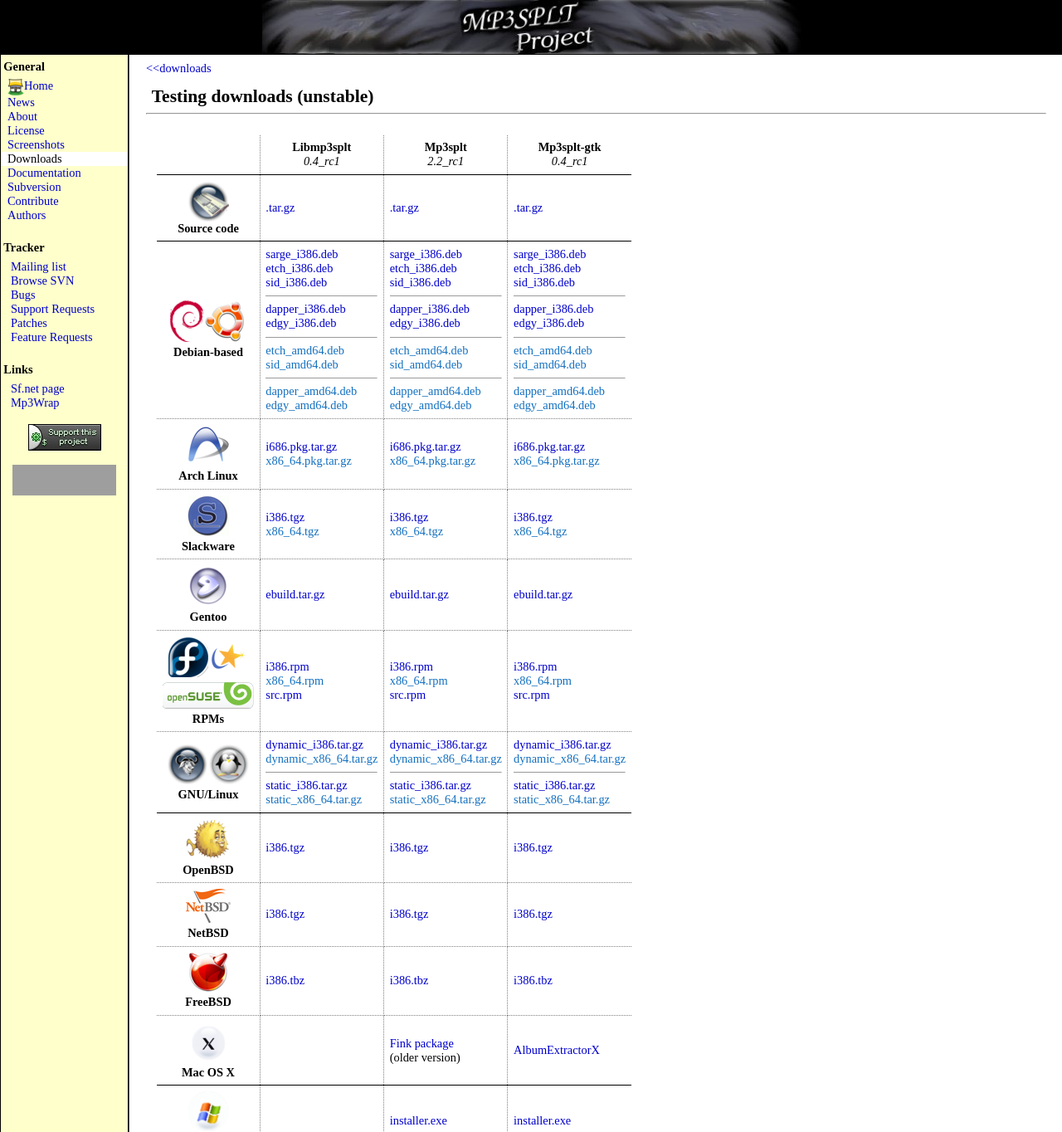
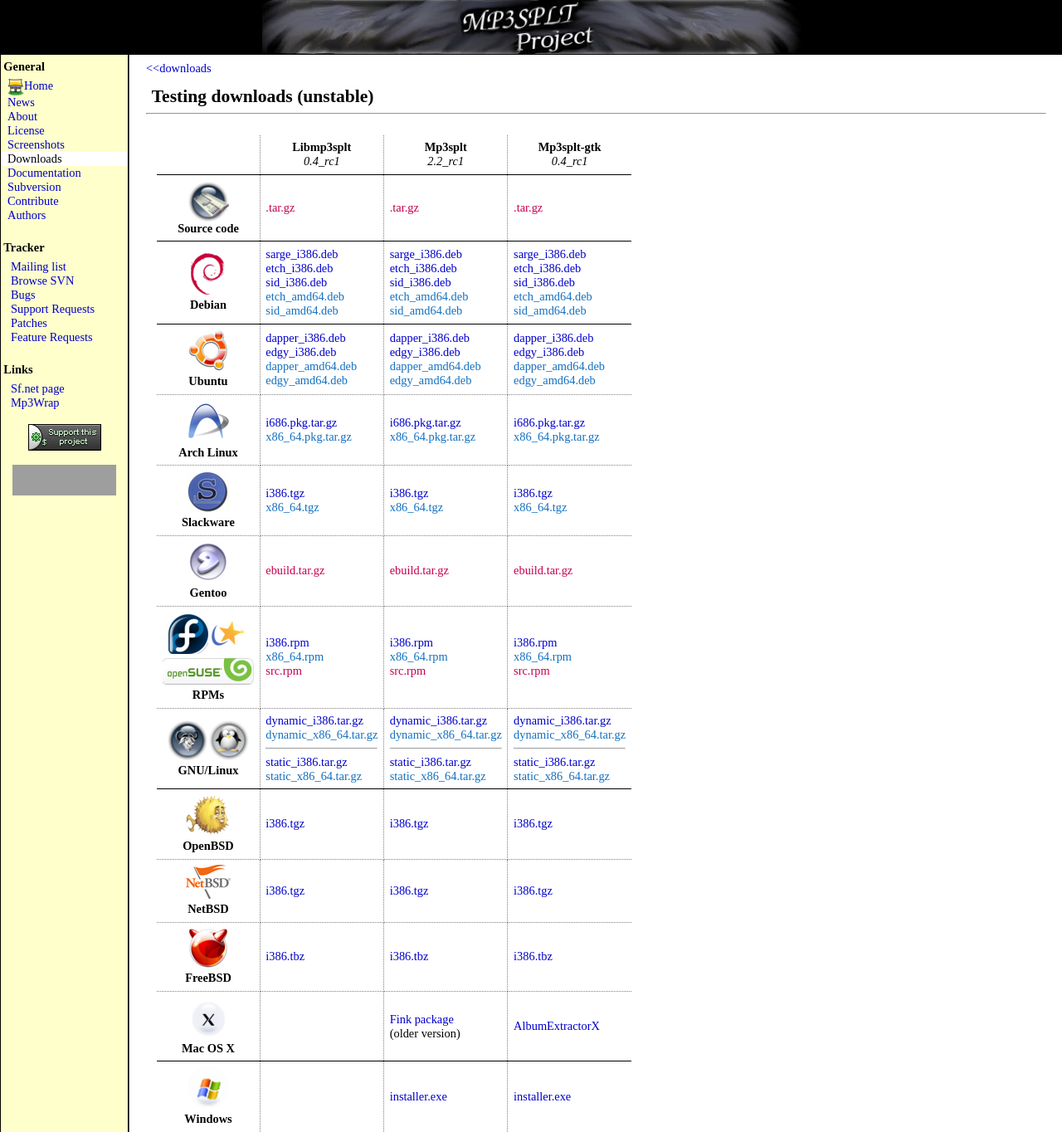
Before and after one commit to eharris/mp3splt-web, a PHP site: page /testing_downloads.php in a window 1280 px wide. Shown: the top 1364 px of the page at 83% size. Run offline with PHP 8.4, Linux system fonts and the light colour scheme; grey boxes are pictures that could not be loaded.

Commit message:
added testing_downloads.php page where we can put downloads for testing, and created thumb icons in case we need them; fixed some w3c errors too

```diff
--- a/web/default.css
+++ b/web/default.css
@@ -36,6 +36,27 @@ a.amd64:link {
          background-color:inherit;
          }
 a.amd64:hover {
+          color:#555555;
+          text-decoration: underline;
+          background-color:inherit;
+}
+
+/* source links */
+a.source {
+    color:#E3004F;
+    text-decoration: none;
+    background-color:inherit;
+    }
+a.source:visited {
+            color:#C11399;
+            text-decoration: none;
+            background-color:inherit;
+            }
+a.source:link {
+         color:#C3004F;
+         background-color:inherit;
+         }
+a.source:hover {
           color:#555555;
           text-decoration: underline;
           background-color:inherit;
--- a/web/testing_downloads.php
+++ b/web/testing_downloads.php
@@ -28,8 +28,8 @@ function create_main_page()
 
 <!-- links to downloads on this same page
 <a href=\"#source_code\"><img border=0 src=\"icons/thumb/keyboard_thumb.png\" />Source code</a>,
-<a href=\"#debian\"><img border=0 src=\"icons/thumb/debian_thumb.png\" />Debian &
-<img border=0 src=\"icons/thumb/ubuntu_thumb.png\" />Ubuntu</a>,
+<a href=\"#debian\"><img border=0 src=\"icons/thumb/debian_thumb.png\" />Debian</a>,
+<a href=\"#ubuntu\"><img border=0 src=\"icons/thumb/ubuntu_thumb.png\" />Ubuntu</a>,
 <a href=\"#arch\"><img border=0 src=\"icons/thumb/arch_thumb.png\" />Arch Linux</a>,
 <a href=\"#slackware\"><img border=0 src=\"icons/thumb/slackware_thumb.png\" />Slackware</a>,
 <a href=\"#gentoo\"><img border=0 src=\"icons/thumb/gentoo_thumb.png\" />Gentoo</a>,
@@ -71,14 +71,14 @@ function create_main_page()
 <span style=\"font-weight:bold\">Source code</span>
 </td>
 <td class=\"mainpagedownloadtd\" style=\"border-top:solid;border-top-width:1pt;\">
-<a href=\"${download_url}libmp3splt-${libmp3splt_version}.tar.gz${download_suffix}\">.tar.gz</a>
+<a class=\"source\" href=\"${download_url}libmp3splt-${libmp3splt_version}.tar.gz${download_suffix}\">.tar.gz</a>
 </td>
 <td class=\"mainpagedownloadtd\" style=\"border-top:solid;border-top-width:1pt;\">
-<a href=\"${download_url}mp3splt-${mp3splt_version}.tar.gz${download_suffix}\">
+<a class=\"source\" href=\"${download_url}mp3splt-${mp3splt_version}.tar.gz${download_suffix}\">
 .tar.gz</a>
 </td>
 <td class=\"mainpagedownloadtd\" style=\"border-right:none;border-top:solid;border-top-width:1pt;\">
-<a href=\"${download_url}mp3splt-gtk-${mp3splt_gtk_version}.tar.gz${download_suffix}\">
+<a class=\"source\" href=\"${download_url}mp3splt-gtk-${mp3splt_gtk_version}.tar.gz${download_suffix}\">
 .tar.gz</a>
 </td>
 </tr>
@@ -86,8 +86,8 @@ function create_main_page()
 <!-- Debian -->
 <tr id=\"debian\">
 <td class=\"mainpagedownloadtd\" style=\"border-left:none;text-align:center;border-top:solid;border-top-width:1pt;\">
-<img alt=\"\" src=\"icons/debian.png\" /><img alt=\"\" src=\"icons/ubuntu.png\" />
-<div class=\"osname\">Debian-based</div>
+<img alt=\"\" src=\"icons/debian.png\" />
+<div class=\"osname\">Debian</div>
 </td>
 <td class=\"mainpagedownloadtd\" style=\"border-top:solid;border-top-width:1pt;\">
 
@@ -98,23 +98,12 @@ sarge_i386.deb</a><br />
 etch_i386.deb</a><br />
 <a href=\"${download_url}libmp3splt_${libmp3splt_version}.sid_i386.deb${download_suffix}\">
 sid_i386.deb</a><br />
-<hr size=\"1\"/>
-<a href=\"${download_url}libmp3splt_${libmp3splt_version}.dapper_i386.deb${download_suffix}\">
-dapper_i386.deb</a><br />
-<a href=\"${download_url}libmp3splt_${libmp3splt_version}.edgy_i386.deb${download_suffix}\">
-edgy_i386.deb</a><br />
-<hr size=\"1\"/>
 
 <!-- amd64 -->
 <a class=\"amd64\" href=\"${download_url}libmp3splt_${libmp3splt_version}.etch_amd64.deb${download_suffix}\">
 etch_amd64.deb</a><br />
 <a class=\"amd64\" href=\"${download_url}libmp3splt_${libmp3splt_version}.sid_amd64.deb${download_suffix}\">
 sid_amd64.deb</a><br />
-<hr size=\"1\"/>
-<a class=\"amd64\" href=\"${download_url}libmp3splt_${libmp3splt_version}.dapper_amd64.deb${download_suffix}\">
-dapper_amd64.deb</a><br />
-<a class=\"amd64\" href=\"${download_url}libmp3splt_${libmp3splt_version}.edgy_amd64.deb${download_suffix}\">
-edgy_amd64.deb</a><br />
 
 </td>
 <td class=\"mainpagedownloadtd\" style=\"border-top:solid;border-top-width:1pt;\">
@@ -126,23 +115,12 @@ sarge_i386.deb</a><br />
 etch_i386.deb</a><br />
 <a href=\"${download_url}mp3splt_${mp3splt_version}.sid_i386.deb${download_suffix}\">
 sid_i386.deb</a><br />
-<hr size=\"1\"/>
-<a href=\"${download_url}mp3splt_${mp3splt_version}.dapper_i386.deb${download_suffix}\">
-dapper_i386.deb</a><br />
-<a href=\"${download_url}mp3splt_${mp3splt_version}.edgy_i386.deb${download_suffix}\">
-edgy_i386.deb</a><br />
-<hr size=\"1\"/>
 
 <!-- amd64 -->
 <a class=\"amd64\" href=\"${download_url}mp3splt_${mp3splt_version}.etch_amd64.deb${download_suffix}\">
 etch_amd64.deb</a><br />
 <a class=\"amd64\" href=\"${download_url}mp3splt_${mp3splt_version}.sid_amd64.deb${download_suffix}\">
 sid_amd64.deb</a><br />
-<hr size=\"1\"/>
-<a class=\"amd64\" href=\"${download_url}mp3splt_${mp3splt_version}.dapper_amd64.deb${download_suffix}\">
-dapper_amd64.deb</a><br />
-<a class=\"amd64\" href=\"${download_url}mp3splt_${mp3splt_version}.edgy_amd64.deb${download_suffix}\">
-edgy_amd64.deb</a><br />
 
 </td>
 <td class=\"mainpagedownloadtd\" style=\"border-right:none;border-top:solid;border-top-width:1pt;\">
@@ -154,19 +132,61 @@ sarge_i386.deb</a><br />
 etch_i386.deb</a><br />
 <a href=\"${download_url}mp3splt-gtk_${mp3splt_gtk_version}.sid_i386.deb${download_suffix}\">
 sid_i386.deb</a><br />
-<hr size=\"1\"/>
-<a href=\"${download_url}mp3splt-gtk_${mp3splt_gtk_version}.dapper_i386.deb${download_suffix}\">
-dapper_i386.deb</a><br />
-<a href=\"${download_url}mp3splt-gtk_${mp3splt_gtk_version}.edgy_i386.deb${download_suffix}\">
-edgy_i386.deb</a><br />
-<hr size=\"1\"/>
 
 <!-- amd64 -->
 <a class=\"amd64\" href=\"${download_url}mp3splt-gtk_${mp3splt_gtk_version}.etch_amd64.deb${download_suffix}\">
 etch_amd64.deb</a><br />
 <a class=\"amd64\" href=\"${download_url}mp3splt-gtk_${mp3splt_gtk_version}.sid_amd64.deb${download_suffix}\">
 sid_amd64.deb</a><br />
-<hr size=\"1\"/>
+
+</td>
+</tr>
+
+<!-- Ubuntu -->
+<tr id=\"ubuntu\">
+<td class=\"mainpagedownloadtd\" style=\"border-left:none;text-align:center;border-top:solid;border-top-width:1pt;\">
+<img alt=\"\" src=\"icons/ubuntu.png\" />
+<div class=\"osname\">Ubuntu</div>
+</td>
+<td class=\"mainpagedownloadtd\" style=\"border-top:solid;border-top-width:1pt;\">
+
+<!-- i386 -->
+<a href=\"${download_url}libmp3splt_${libmp3splt_version}.dapper_i386.deb${download_suffix}\">
+dapper_i386.deb</a><br />
+<a href=\"${download_url}libmp3splt_${libmp3splt_version}.edgy_i386.deb${download_suffix}\">
+edgy_i386.deb</a><br />
+
+<!-- amd64 -->
+<a class=\"amd64\" href=\"${download_url}libmp3splt_${libmp3splt_version}.dapper_amd64.deb${download_suffix}\">
+dapper_amd64.deb</a><br />
+<a class=\"amd64\" href=\"${download_url}libmp3splt_${libmp3splt_version}.edgy_amd64.deb${download_suffix}\">
+edgy_amd64.deb</a><br />
+
+</td>
+<td class=\"mainpagedownloadtd\" style=\"border-top:solid;border-top-width:1pt;\">
+
+<!-- i386 -->
+<a href=\"${download_url}mp3splt_${mp3splt_version}.dapper_i386.deb${download_suffix}\">
+dapper_i386.deb</a><br />
+<a href=\"${download_url}mp3splt_${mp3splt_version}.edgy_i386.deb${download_suffix}\">
+edgy_i386.deb</a><br />
+
+<!-- amd64 -->
+<a class=\"amd64\" href=\"${download_url}mp3splt_${mp3splt_version}.dapper_amd64.deb${download_suffix}\">
+dapper_amd64.deb</a><br />
+<a class=\"amd64\" href=\"${download_url}mp3splt_${mp3splt_version}.edgy_amd64.deb${download_suffix}\">
+edgy_amd64.deb</a><br />
+
+</td>
+<td class=\"mainpagedownloadtd\" style=\"border-right:none;border-top:solid;border-top-width:1pt;\">
+
+<!-- i386 -->
+<a href=\"${download_url}mp3splt-gtk_${mp3splt_gtk_version}.dapper_i386.deb${download_suffix}\">
+dapper_i386.deb</a><br />
+<a href=\"${download_url}mp3splt-gtk_${mp3splt_gtk_version}.edgy_i386.deb${download_suffix}\">
+edgy_i386.deb</a><br />
+
+<!-- amd64 -->
 <a class=\"amd64\" href=\"${download_url}mp3splt-gtk_${mp3splt_gtk_version}.dapper_amd64.deb${download_suffix}\">
 dapper_amd64.deb</a><br />
 <a class=\"amd64\" href=\"${download_url}mp3splt-gtk_${mp3splt_gtk_version}.edgy_amd64.deb${download_suffix}\">
@@ -235,15 +255,15 @@ x86_64.tgz</a><br />
 <div class=\"osname\">Gentoo</div>
 </td>
 <td class=\"mainpagedownloadtd\">
-<a href=\"${download_url}libmp3splt-${libmp3splt_version}_ebuild.tar.gz${download_suffix}\">
+<a class=\"source\" href=\"${download_url}libmp3splt-${libmp3splt_version}_ebuild.tar.gz${download_suffix}\">
 ebuild.tar.gz</a><br />
 </td>
 <td class=\"mainpagedownloadtd\">
-<a href=\"${download_url}mp3splt-${mp3splt_version}_ebuild.tar.gz${download_suffix}\">
+<a class=\"source\" href=\"${download_url}mp3splt-${mp3splt_version}_ebuild.tar.gz${download_suffix}\">
 ebuild.tar.gz</a><br />
 </td>
 <td class=\"mainpagedownloadtd\" style=\"border-right:none\">
-<a href=\"${download_url}mp3splt-gtk-${mp3splt_gtk_version}_ebuild.tar.gz${download_suffix}\">
+<a class=\"source\" href=\"${download_url}mp3splt-gtk-${mp3splt_gtk_version}_ebuild.tar.gz${download_suffix}\">
 ebuild.tar.gz</a><br />
 </td>
 </tr>
@@ -260,7 +280,7 @@ ebuild.tar.gz</a><br />
 i386.rpm</a><br />
 <a class=\"amd64\" href=\"${download_url}libmp3splt-${libmp3splt_version}-1.x86_64.rpm${download_suffix}\">
 x86_64.rpm</a><br />
-<a href=\"${download_url}libmp3splt-${libmp3splt_version}-1.src.rpm${download_suffix}\">
+<a class=\"source\" href=\"${download_url}libmp3splt-${libmp3splt_version}-1.src.rpm${download_suffix}\">
 src.rpm</a><br />
 </td>
 <td class=\"mainpagedownloadtd\">
@@ -268,7 +288,7 @@ src.rpm</a><br />
 i386.rpm</a><br />
 <a class=\"amd64\" href=\"${download_url}mp3splt-${mp3splt_version}-1.x86_64.rpm${download_suffix}\">
 x86_64.rpm</a><br />
-<a href=\"${download_url}mp3splt-${mp3splt_version}-1.src.rpm${download_suffix}\">
+<a class=\"source\" href=\"${download_url}mp3splt-${mp3splt_version}-1.src.rpm${download_suffix}\">
 src.rpm</a><br />
 </td>
 <td class=\"mainpagedownloadtd\" style=\"border-right:none\">
@@ -276,7 +296,7 @@ src.rpm</a><br />
 i386.rpm</a><br />
 <a class=\"amd64\" href=\"${download_url}mp3splt-gtk-${mp3splt_gtk_version}-1.x86_64.rpm${download_suffix}\">
 x86_64.rpm</a><br />
-<a href=\"${download_url}mp3splt-gtk-${mp3splt_gtk_version}-1.src.rpm${download_suffix}\">
+<a class=\"source\" href=\"${download_url}mp3splt-gtk-${mp3splt_gtk_version}-1.src.rpm${download_suffix}\">
 src.rpm</a><br />
 </td>
 </tr>
```
